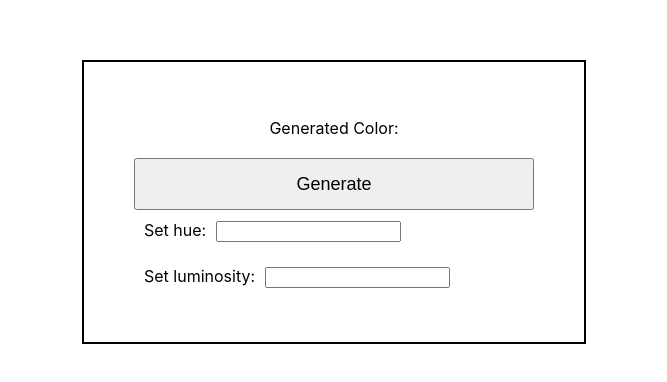
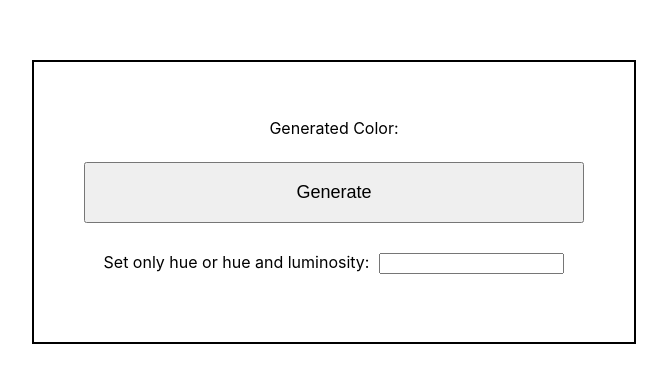
Before and after one commit to Tungstic/react-random-color-generator, a React app: page / in a window 1280 px wide. Shown: the part 198-580 px from the top of the page, without its empty margins (306-973 px from the left). Built offline with nearby package versions, Linux system fonts and the light colour scheme; the HTML template or start-up script is replaced by a standard one.

Commit message:
Add luminosity per user input

```diff
--- a/src/App.css
+++ b/src/App.css
@@ -34,10 +34,12 @@ input {
   margin-left: 10px;
   justify-content: center;
   align-items: center;
+  margin-top: 10px;
 }
 
 label {
   flex: 1;
   /* border: 1px solid red; */
   padding: 10px;
+  margin: 10px;
 }
--- a/src/App.js
+++ b/src/App.js
@@ -5,14 +5,24 @@ import { useState } from 'react';
 export default function App() {
   const [color, setColor] = useState();
 
-  function handleHue(event) {
-    setColor(
-      randomColor({
-        luminosity: 'bright',
-        hue: event.currentTarget.value,
-      }),
-    );
-    // console.log(event.currentTarget);
+  function handleChange(event) {
+    const [hue, luminosity] = event.currentTarget.value.split(' ');
+
+    if (luminosity) {
+      setColor(
+        randomColor({
+          luminosity: luminosity,
+          hue: hue,
+        }),
+      );
+    } else {
+      setColor(
+        randomColor({
+          luminosity: 'bright',
+          hue: hue,
+        }),
+      );
+    }
   }
 
   return (
@@ -21,12 +31,8 @@ export default function App() {
         <p>Generated Color: {color}</p>
         <button onClick={() => setColor(randomColor())}>Generate</button>
         <label>
-          Set hue:
-          <input onChange={handleHue} />
-        </label>
-        <label>
-          Set luminosity:
-          <input />
+          Set only hue or hue and luminosity:
+          <input onChange={handleChange} />
         </label>
       </div>
     </div>
```
